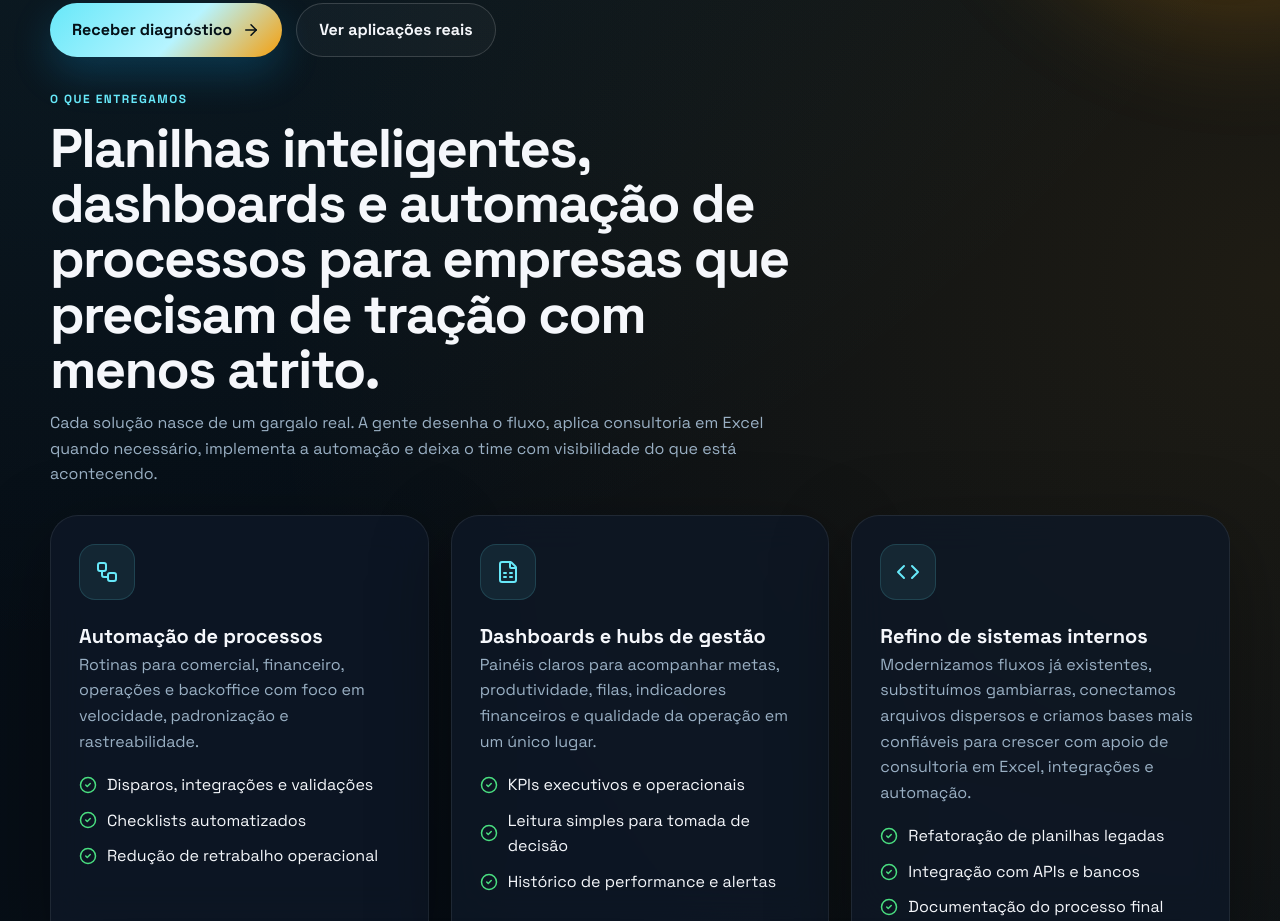
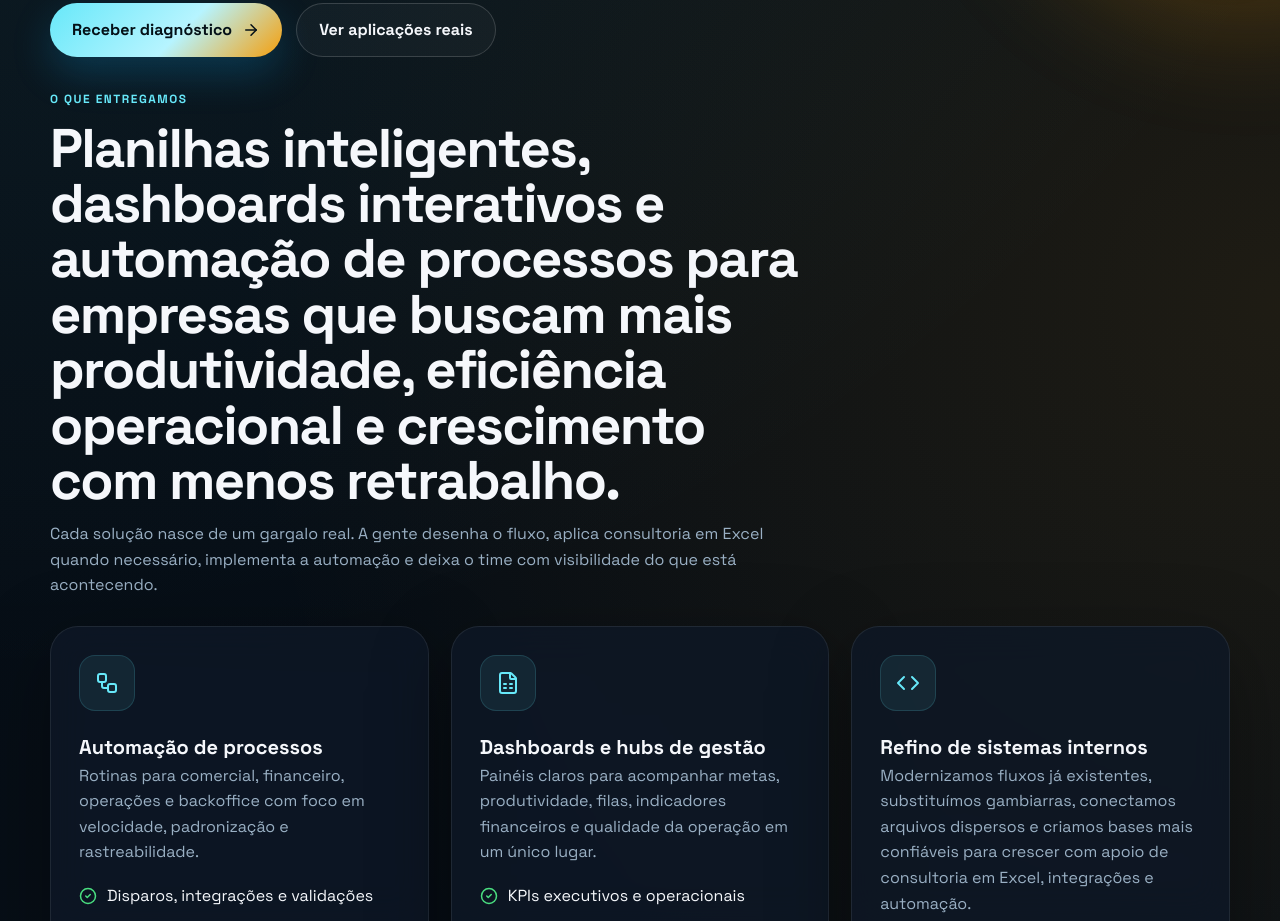
Before and after one commit to flavioalmeidamatos/ckdevpagina, a website: page index.html in a window 1280 px wide. Shown: the part 839-1760 px from the top of the page. Drawn offline with Linux system fonts and the light colour scheme.

Commit message:
Update services section headline copy

```diff
--- a/index.html
+++ b/index.html
@@ -264,7 +264,7 @@
       <div class="container">
         <div class="section-heading reveal">
           <p class="section-kicker">O que entregamos</p>
-          <h2 class="section-title">Planilhas inteligentes, dashboards e automação de processos para empresas que precisam de tração com menos atrito.</h2>
+          <h2 class="section-title">Planilhas inteligentes, dashboards interativos e automação de processos para empresas que buscam mais produtividade, eficiência operacional e crescimento com menos retrabalho.</h2>
           <p class="section-subtitle">Cada solução nasce de um gargalo real. A gente desenha o fluxo, aplica consultoria em Excel quando necessário, implementa a automação e deixa o time com visibilidade do que está acontecendo.</p>
         </div>
 
```
